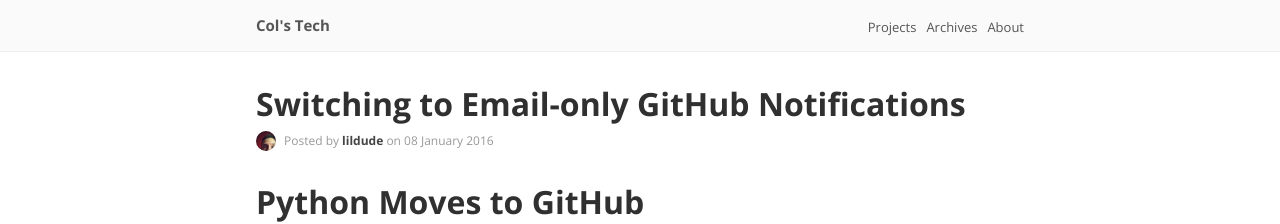
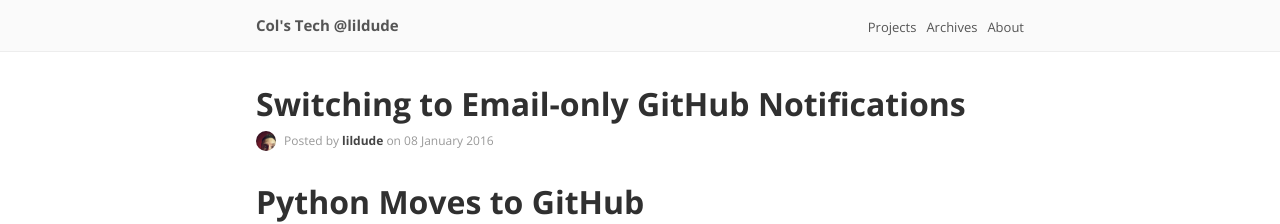
Before and after one commit to lildude/lildude.co.uk, a Jekyll site: the page built from index.html, in a window 1280 px wide and 900 px high. Shown: the top 224 px of the window. Built offline with Jekyll 4.4.1, drawn with Linux system fonts in a browser that asks for light colours; Markdown is read by kramdown in place of the engine named in the settings.

Commit message:
Change header slightly

```diff
--- a/_layouts/default.html
+++ b/_layouts/default.html
@@ -54,9 +54,10 @@ layout: compress
         <div class="container">
           <label for="sidebar-checkbox" class="sidebar-toggle"></label>
 
-          <h3 class="masthead-title">
-            <a href="{{ site.baseurl }}/" title="Home">{{ site.title }}</a>
-          </h3>
+          <h1 class="masthead-title">
+            <a href="{{ site.baseurl }}/" class="home">{{ site.title }}</a>
+            <span><a href="https://twitter.com/lildude" target=_blank>@lildude</a></span>
+          </h1>
           <ul class="page-list">
             <li><a href="/projects/">Projects</a></li>
             <li><a href="/archives/">Archives</a></li>
```
